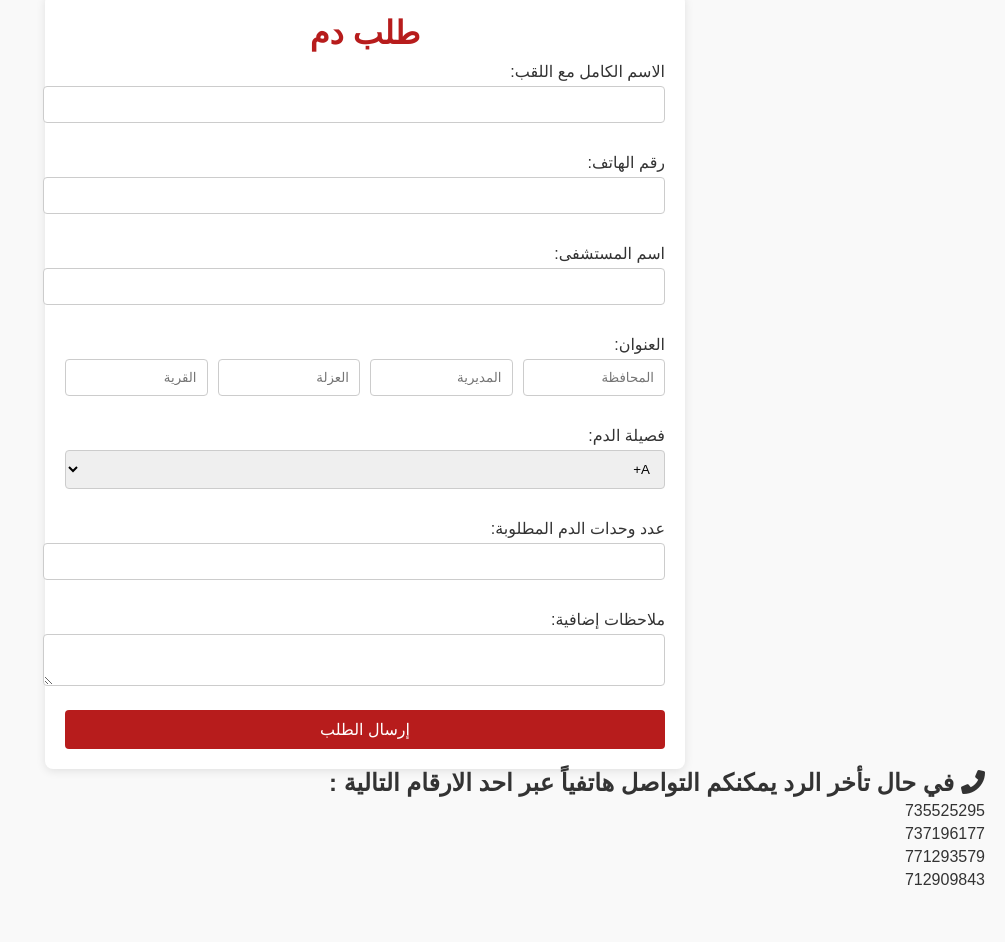
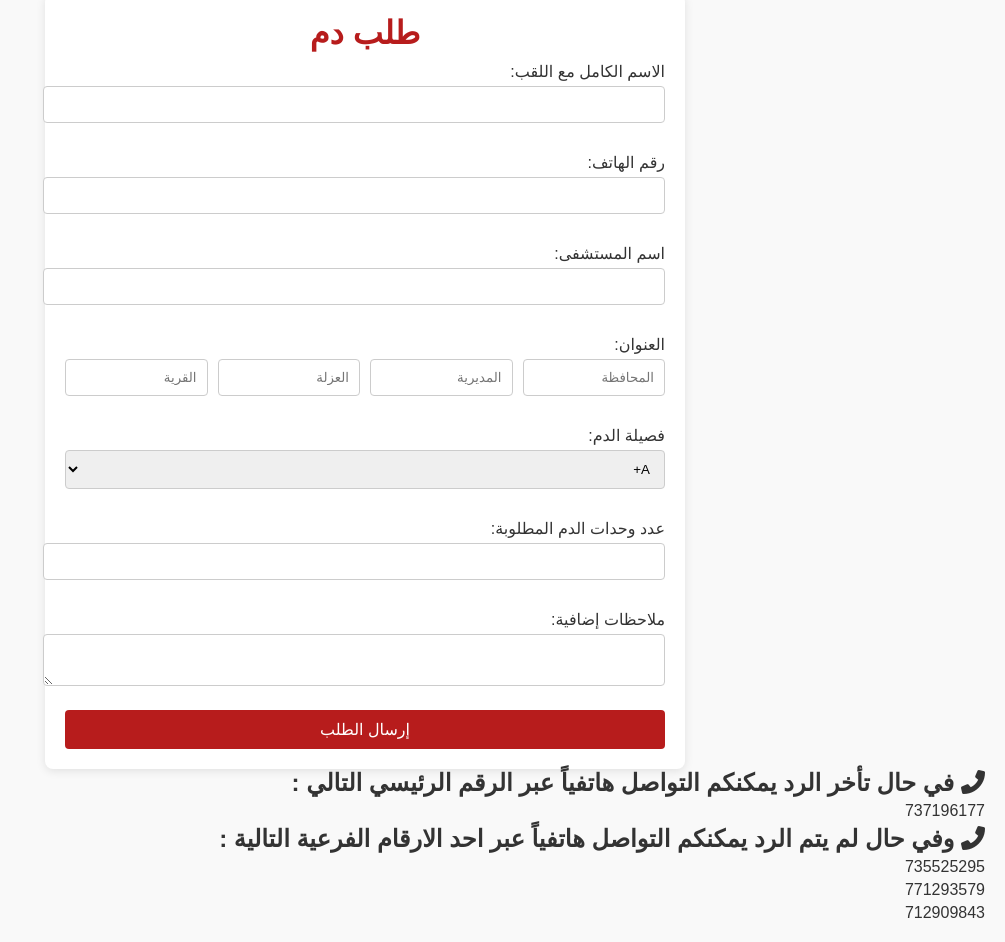
Before and after one commit to A-drop-of-life/A-drop-of-life, a plain HTML site: page طلب الدم/blood.html in a window 1280 px wide. Shown: the part 273-1215 px from the top of the page, without its empty margins (275-1280 px from the left). Before the commit the page ends 1182 px from the top, so only its background shows below. Drawn offline with Linux system fonts and the light colour scheme.

Commit message:
Update blood.html

```diff
--- a/طلب الدم/blood.html
+++ b/طلب الدم/blood.html
@@ -91,14 +91,18 @@
         </form>
     </div>
 
-  <div class="method">
+ <div class="method">
 
+    <h2><i class="fas fa-phone-alt"></i> في حال تأخر الرد يمكنكم التواصل هاتفياً عبر الرقم الرئيسي التالي :</h2>
 
-                <h2><i class="fas fa-phone-alt"></i> في حال تأخر الرد يمكنكم التواصل هاتفياً عبر احد الارقام التالية :</h2>
+                <ul>
+                    <li><a href="tel:737196177">737196177</a></li>
+
+     </ul>
+                <h2><i class="fas fa-phone-alt"></i> وفي حال لم يتم الرد يمكنكم التواصل هاتفياً عبر احد الارقام الفرعية التالية :</h2>
 
                 <ul>
                     <li><a href="tel:735525295">735525295</a></li>
-                    <li><a href="tel:737196177">737196177</a></li>
                     <li><a href="tel:771293579">771293579</a></li>
                     <li><a href="tel:712909843">712909843</a></li>
                 </ul>
```
